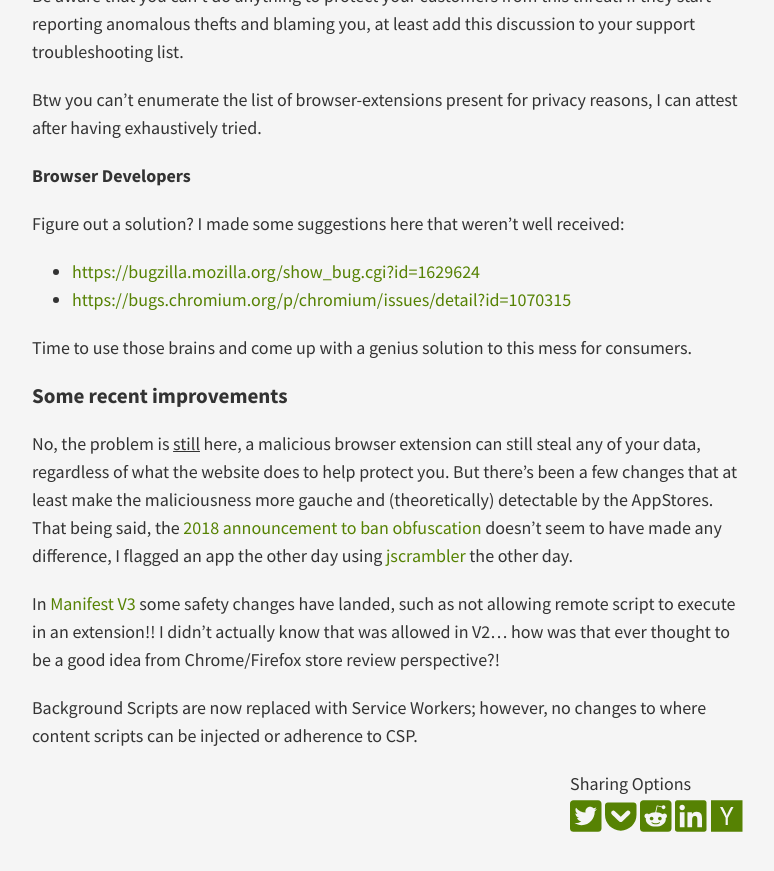
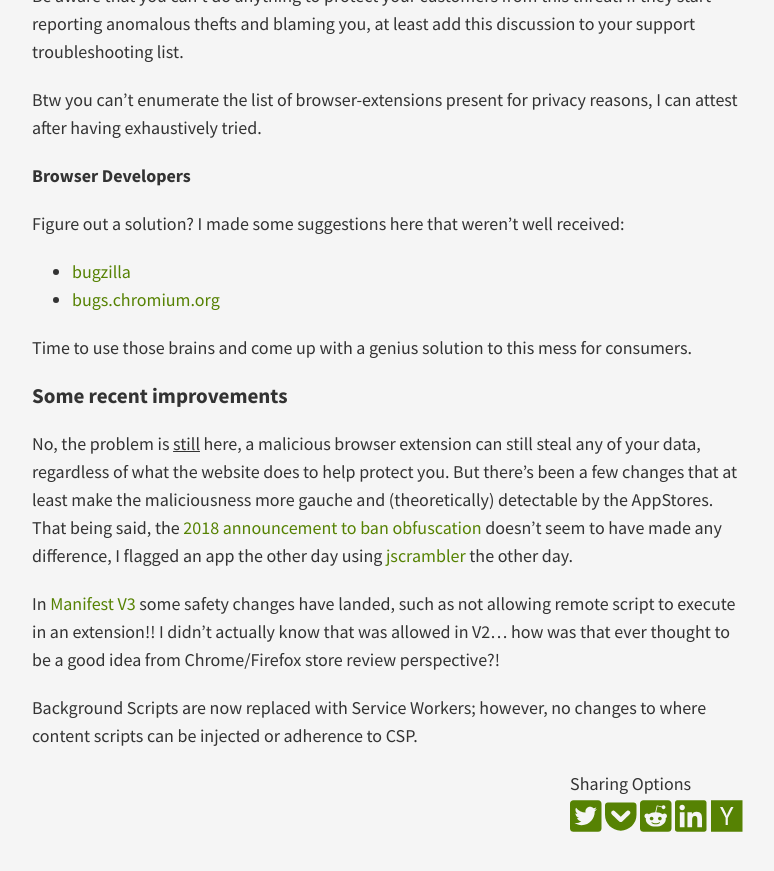
Before and after one commit to joekir/joekir.github.io, a Jekyll site: the page built from _posts/2022-07-22-why-to-be-worried-about-browser-extensions.md, in a window 1280 px wide and 900 px high, scrolled down 2275 px. Shown: the top 871 px of the window, without its empty margins (253-1027 px from the left). Built offline with Jekyll 4.4.1, drawn with Linux system fonts in a browser that asks for light colours; nearby versions of some CDN libraries; comment, search, counter and statistics services are not loaded; part of the change alters nothing that is shown.

Commit message:
Update urls

```diff
--- a/_posts/2022-07-22-why-to-be-worried-about-browser-extensions.md
+++ b/_posts/2022-07-22-why-to-be-worried-about-browser-extensions.md
@@ -85,8 +85,8 @@ Btw you can't enumerate the list of browser-extensions present for privacy reaso
 **Browser Developers**
 
 Figure out a solution? I made some suggestions here that weren't well received:
-* [https://bugzilla.mozilla.org/show_bug.cgi?id=1629624](https://bugzilla.mozilla.org/show_bug.cgi?id=1629624)
-* [https://bugs.chromium.org/p/chromium/issues/detail?id=1070315](https://bugs.chromium.org/p/chromium/issues/detail?id=1070315)
+* [bugzilla](https://bugzilla.mozilla.org/show_bug.cgi?id=1629624)
+* [bugs.chromium.org](https://bugs.chromium.org/p/chromium/issues/detail?id=1070315)
 
 Time to use those brains and come up with a genius solution to this mess for consumers.
 
```
